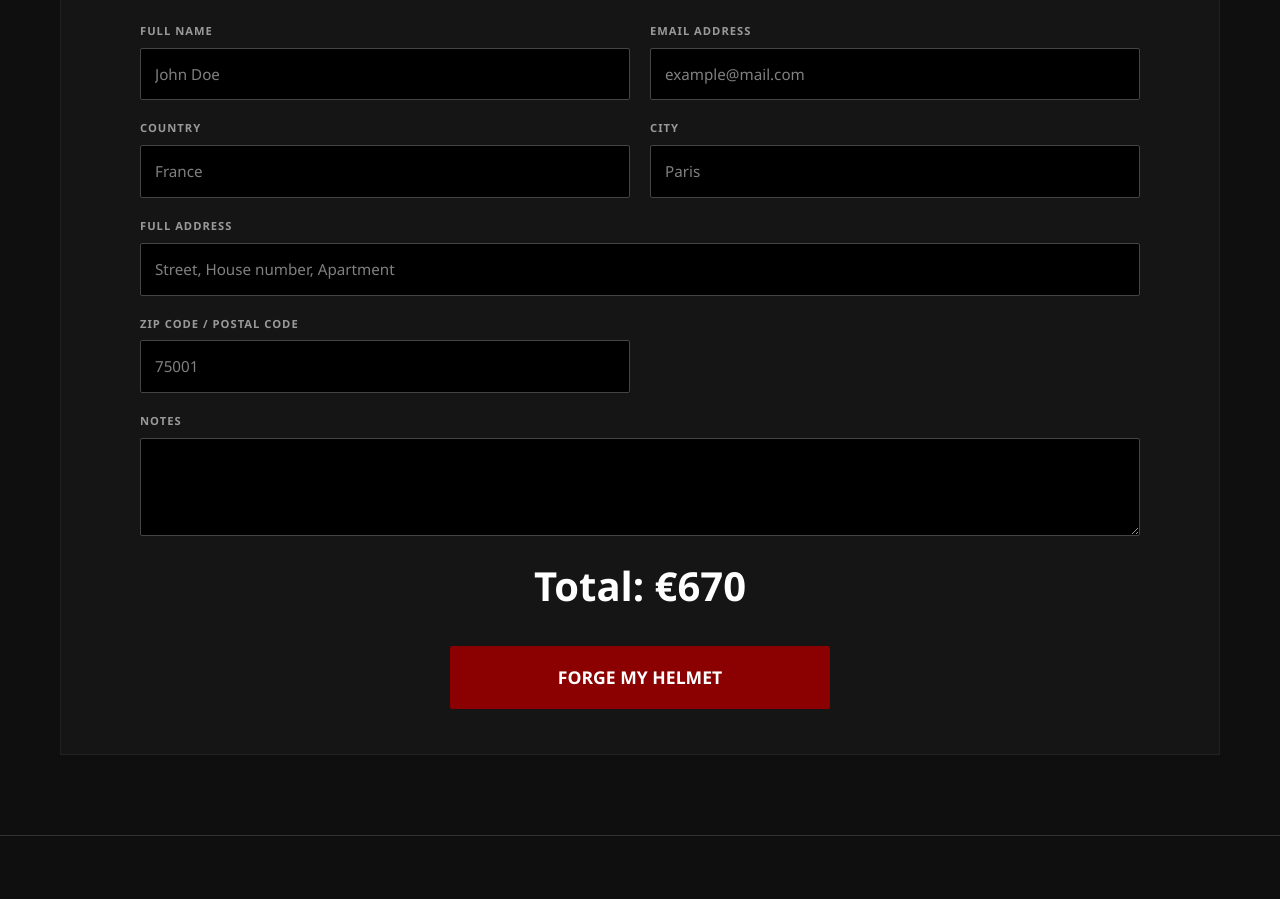
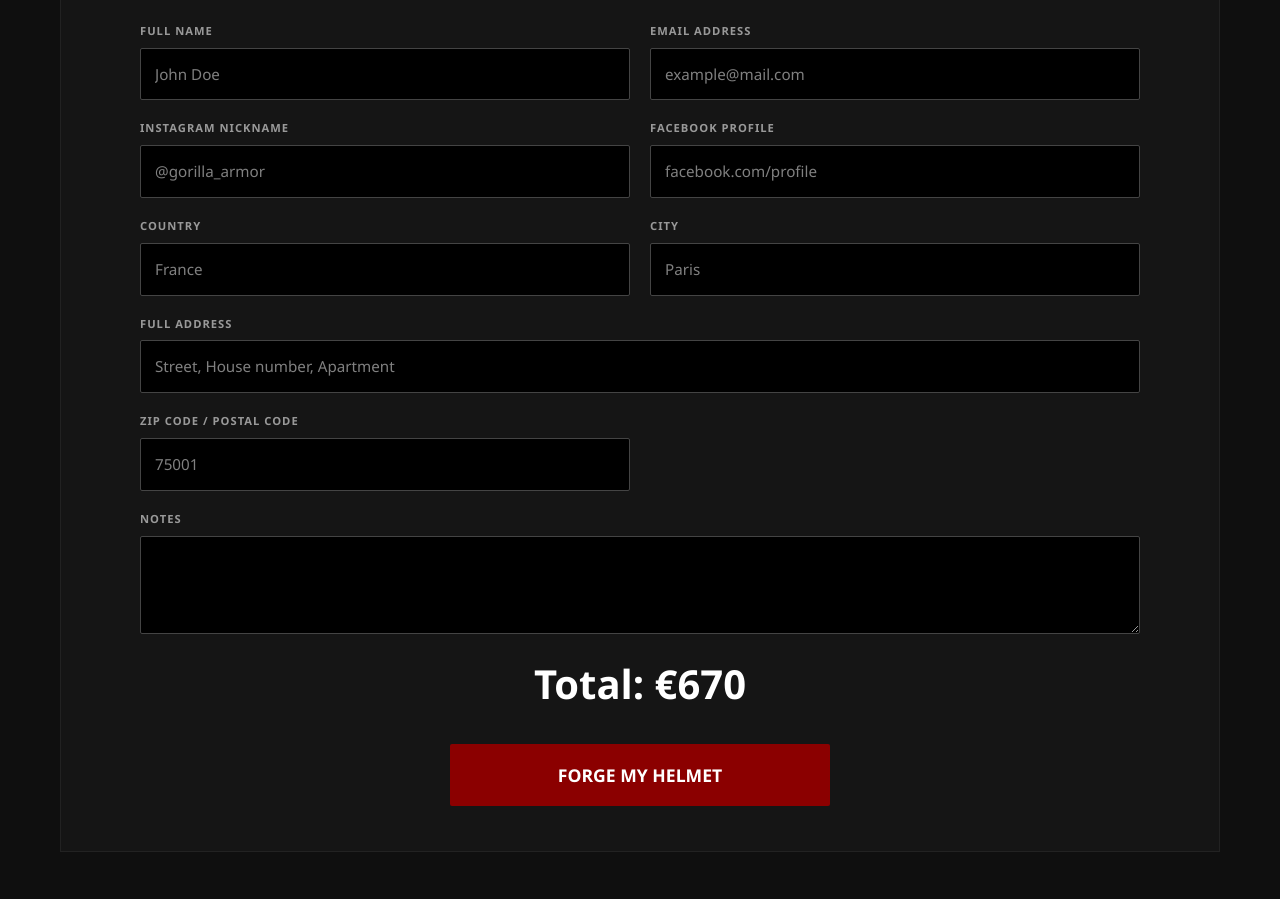
Before and after one commit to Sadovenko555/gorilla-armor-l, a React (Vite) app: page / in a window 1280 px wide. Shown: the part 3560-4459 px from the top of the page. Built offline with nearby package versions, Linux system fonts and the light colour scheme.

Commit message:
add instagram facebook validation

```diff
--- a/src/components/Calculator.jsx
+++ b/src/components/Calculator.jsx
@@ -70,8 +70,11 @@ const Calculator = () => {
   const [headCirc, setHeadCirc] = useState('58');
   const [headWidth, setHeadWidth] = useState('16');
 
+  // Стейти контактної форми (включаючи нові соцмережі)
   const [fullName, setFullName] = useState('');
   const [email, setEmail] = useState('');
+  const [instagram, setInstagram] = useState('');
+  const [facebook, setFacebook] = useState('');
   const [country, setCountry] = useState('');
   const [city, setCity] = useState('');
   const [address, setAddress] = useState('');
@@ -113,8 +116,14 @@ const Calculator = () => {
   const sendOrder = (e) => {
     e.preventDefault();
 
+    // 1. Валідація основних полів доставки
     if (!fullName || !email || !country || !city || !address || !zipCode) {
       return alert("Please fill in all the shipping and contact details!");
+    }
+
+    // 2. Валідація соцмереж: хоча б одне поле має бути заповнене
+    if (!instagram.trim() && !facebook.trim()) {
+      return alert("Please provide at least one social media contact: Instagram Nickname OR Facebook Profile so the master can reach you!");
     }
 
     setIsSending(true);
@@ -133,7 +142,6 @@ const Calculator = () => {
       ? `${optAv.label}${isFabric ? ` (Pattern: ${fabricPattern || 'Solid'}, ${colorDetails}${embroideryDetails})` : ''}`
       : 'None (Standard Chain Mail)';
 
-    // Логика определения защитной пластины для EmailJS
     let chinPlateDetails = 'Not applicable';
     if (selectedHelmet.specs.chinPlate) {
       chinPlateDetails = 'Included by default';
@@ -141,6 +149,7 @@ const Calculator = () => {
       chinPlateDetails = optChin.label;
     }
 
+    // Передаємо параметри у шаблони EmailJS (включаючи instagram та facebook)
     const templateParams = {
       helmet_name: selectedHelmet?.name || selectedHelmet?.label || 'Spoleto',
       price: totalPrice ? `€${totalPrice}` : '0',
@@ -152,6 +161,8 @@ const Calculator = () => {
       decoration: optDecor?.label || optDecor?.name || 'Classic',
       client_name: fullName,
       client_email: email,
+      instagram: instagram.trim() || 'Not provided',
+      facebook: facebook.trim() || 'Not provided',
       shipping_country: country,
       shipping_city: city,
       shipping_address: address,
@@ -171,8 +182,11 @@ const Calculator = () => {
         console.log('2. Customer Confirmation Sent:', customerResponse);
         alert('Order sent successfully! A confirmation email has been sent to the client.');
 
+        // Очищення форми при успіху
         setFullName('');
         setEmail('');
+        setInstagram('');
+        setFacebook('');
         setCountry('');
         setCity('');
         setAddress('');
@@ -232,12 +246,10 @@ const Calculator = () => {
                 </div>
               </li>
 
-           {/* 1. Добавленная графа: Захисна пластина підборіддя (между visor и aventail) */}
+              {/* Захисна пластина підборіддя з фіксованою обгорткою верстки */}
               {(selectedHelmet.options.chinPlate || selectedHelmet.specs.chinPlate) && (
                 <li>
                   <strong>Chin Protection Plate:</strong>
-
-    {/* ІСПРАВЛЕНО: Додали обгортку для збереження вертикальної лінії та сітки */}
                   <div className="spec-options-wrapper">
                     <div className="mini-buttons">
                       {selectedHelmet.options.chinPlate ? (
@@ -277,7 +289,6 @@ const Calculator = () => {
 
                   {optAv?.label.includes('Fabric') && (
                     <div className="fabric-patterns-container">
-
                       <div className="color-section-header">
                         <span className="pattern-section-title">Main Color:</span>
                         <span className="selected-color-name">{primaryColor.name}</span>
@@ -355,7 +366,6 @@ const Calculator = () => {
                           With Embroidery
                         </button>
                       </div>
-
                     </div>
                   )}
                 </div>
@@ -383,7 +393,6 @@ const Calculator = () => {
                 </div>
               </li>
 
-              {/* 2. Добавленная графа: Масса изделия (Weight) */}
               <li>
                 <strong>Weight:</strong>
                 <div className="mini-buttons">
@@ -415,6 +424,7 @@ const Calculator = () => {
           </div>
         </div>
 
+        {/* Форма замовлення */}
         <div className="order-section">
           <h4 className="order-section-title">Shipping & Contact Details</h4>
 
@@ -442,6 +452,28 @@ const Calculator = () => {
             </div>
 
             <div className="input-group">
+              <label>Instagram Nickname</label>
+              <input
+                type="text"
+                className="calc-input"
+                placeholder="@gorilla_armor"
+                value={instagram}
+                onChange={(e) => setInstagram(e.target.value)}
+              />
+            </div>
+
+            <div className="input-group">
+              <label>Facebook Profile</label>
+              <input
+                type="text"
+                className="calc-input"
+                placeholder="facebook.com/profile"
+                value={facebook}
+                onChange={(e) => setFacebook(e.target.value)}
+              />
+            </div>
+
+            <div className="input-group">
               <label>Country</label>
               <input
                 type="text"
@@ -463,7 +495,7 @@ const Calculator = () => {
               />
             </div>
 
-            <div className="input-group " className="input-group full-width">
+            <div className="input-group full-width">
               <label>Full Address</label>
               <input
                 type="text"
```
Lines whose indentation alone changed are shown as unchanged.
